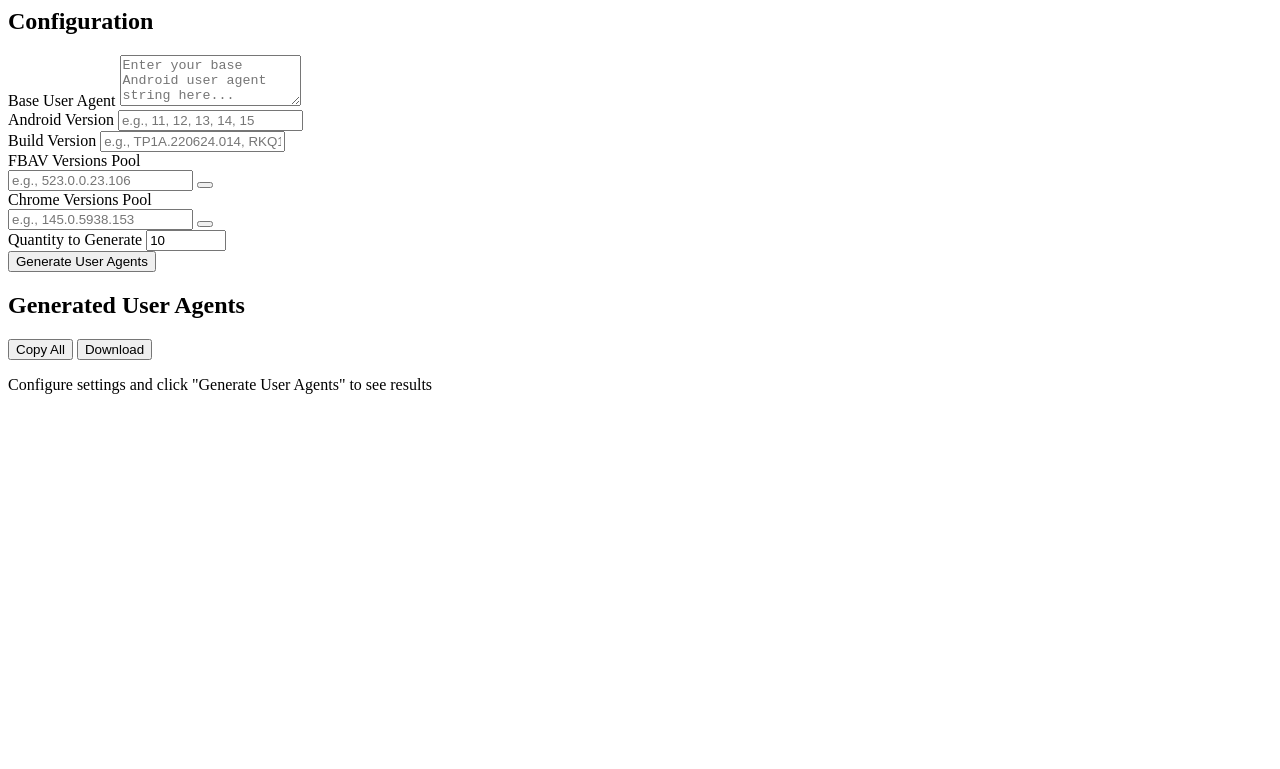
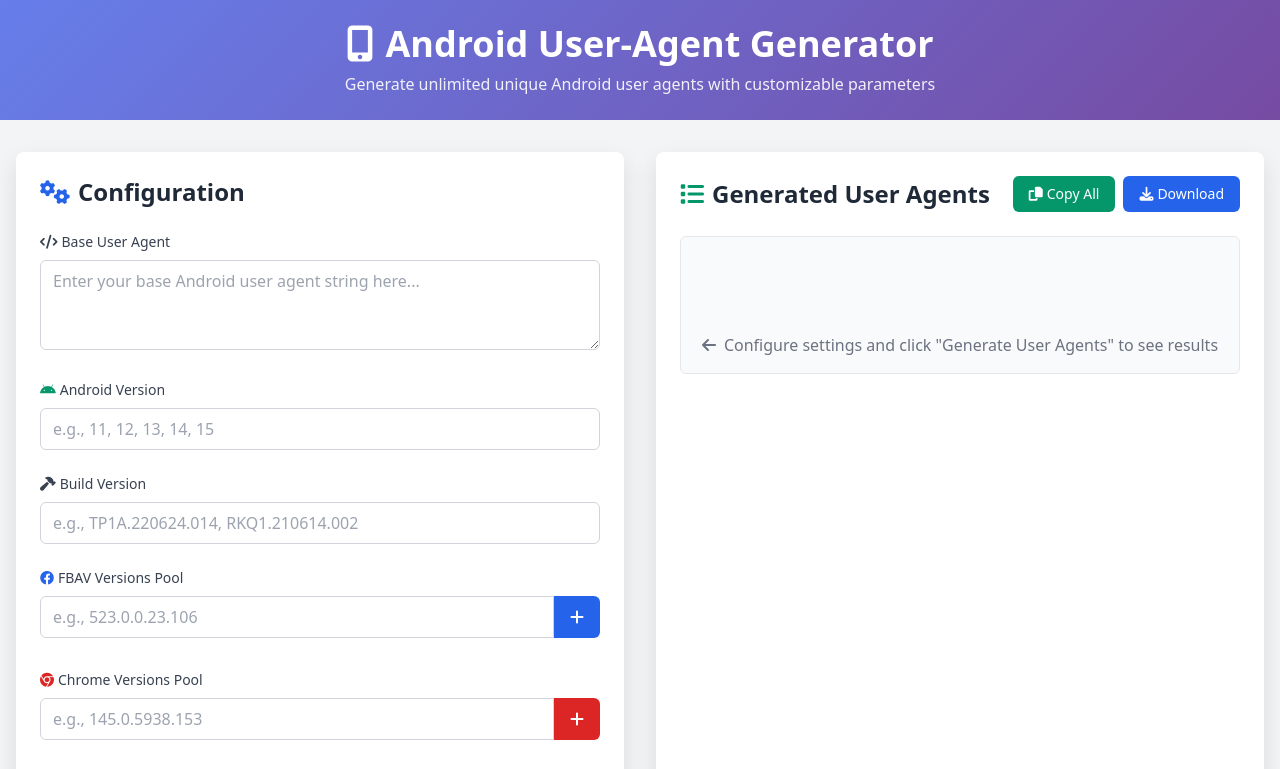
Before and after one commit to jobscarrier/Android-pro-Agent, a plain HTML site: page index.html in a window 1280 px wide. Shown: the top 769 px of the page. Drawn offline with nearby package versions, Linux system fonts and the light colour scheme.

Commit message:
Update index.html

```diff
--- a/index.html
+++ b/index.html
@@ -1,3 +1,37 @@
+<!DOCTYPE html>
+<html lang="en">
+<head>
+    <meta charset="UTF-8">
+    <meta name="viewport" content="width=device-width, initial-scale=1.0">
+    <title>Android User-Agent Generator</title>
+    <link href="https://cdn.jsdelivr.net/npm/tailwindcss@2.2.19/dist/tailwind.min.css" rel="stylesheet">
+    <link rel="stylesheet" href="https://cdn.jsdelivr.net/npm/@fortawesome/fontawesome-free@6.4.0/css/all.min.css">
+    <style>
+        .gradient-bg {
+            background: linear-gradient(135deg, #667eea 0%, #764ba2 100%);
+        }
+        .card-shadow {
+            box-shadow: 0 10px 25px rgba(0, 0, 0, 0.1);
+        }
+        .pool-item {
+            animation: slideIn 0.3s ease-out;
+        }
+        @keyframes slideIn {
+            from { opacity: 0; transform: translateY(-10px); }
+            to { opacity: 1; transform: translateY(0); }
+        }
+    </style>
+</head>
+<body class="bg-gray-100 min-h-screen">
+    <div class="gradient-bg py-6">
+        <div class="container mx-auto px-4">
+            <h1 class="text-4xl font-bold text-white text-center mb-2">
+                <i class="fas fa-mobile-alt mr-3"></i>Android User-Agent Generator
+            </h1>
+            <p class="text-white text-center opacity-90">Generate unlimited unique Android user agents with customizable parameters</p>
+        </div>
+    </div>
+
     <div class="container mx-auto px-4 py-8">
         <div class="grid grid-cols-1 lg:grid-cols-2 gap-8">
             <!-- Input Panel -->
@@ -229,7 +263,10 @@
 
                     // Replace build in various patterns
                     userAgent = userAgent.replace(/;\s*[A-Z0-9]{2,4}[\d.A-Z]+;\s*wv\)/g, `; ${buildVersion}; wv)`);
-                userAgent = userAgent.replace(/Build\/[A-Z0-9.]+/g, `Build/${buildVersion}`);
+
+                    // FIX: The regex below now includes the hyphen (-) and underscore (_) characters
+                    // to ensure the entire build version is matched and replaced correctly.
+                    userAgent = userAgent.replace(/Build\/[A-Z0-9.\-_]+/g, `Build/${buildVersion}`);
                 }
 
                 // Replace FBAV version
@@ -315,3 +352,5 @@
             if (e.key === 'Enter') addChromeVersion();
         });
     </script>
+</body>
+</html>
```
Lines whose indentation alone changed are shown as unchanged.
